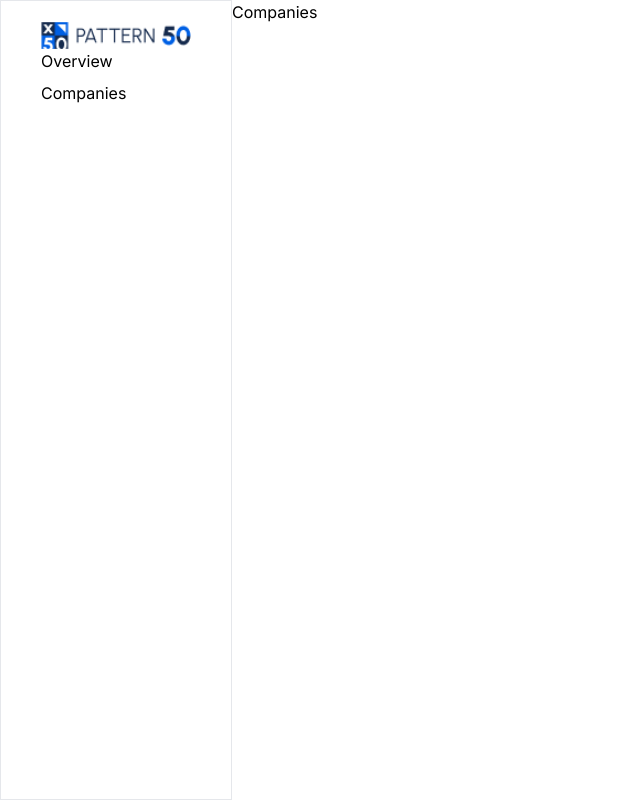
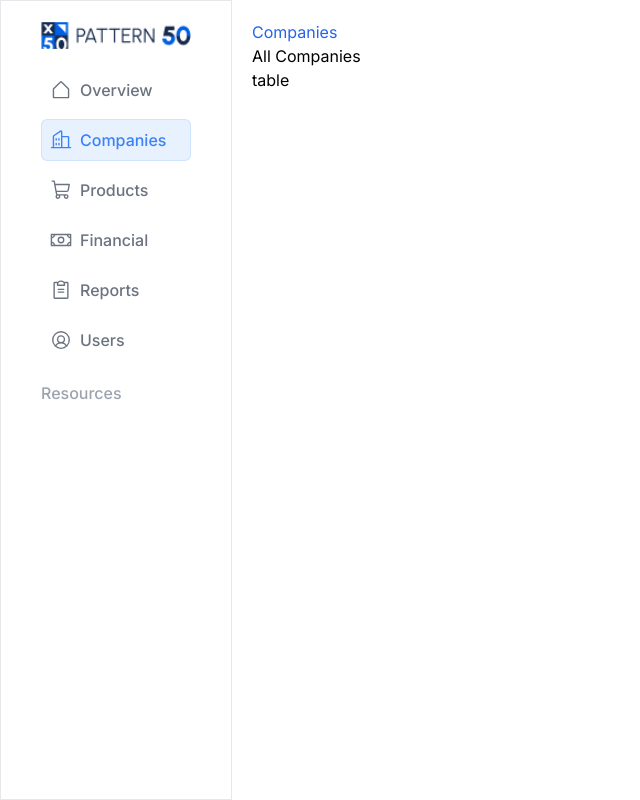
Before and after one commit to Samiislam851/NextJs-recap, a Next.js app: page /company/companies in a window 1280 px wide. Shown: the whole page, without its empty margins (0-640 px from the left). Built offline with nearby package versions, Linux system fonts and the light colour scheme.

Commit message:
layout routing has been added

```diff
--- a/src/app/company/companies/page.tsx
+++ b/src/app/company/companies/page.tsx
@@ -4,8 +4,21 @@ type Props = {}
 
 const Companies = (props: Props) => {
     return (
-        <div>
-            Companies
+        <div className='p-5'>
+            <div>
+                <p className='text-blue-600'>Companies</p>
+                <h3>All Companies</h3>
+
+            </div>
+
+
+
+
+
+            <div>
+                table
+
+            </div>
         </div>
     )
 }
--- /dev/null
+++ b/src/app/company/financial/page.tsx
@@ -0,0 +1,11 @@
+import React from 'react'
+
+type Props = {}
+
+const Financial = (props: Props) => {
+  return (
+    <div>Financial</div>
+  )
+}
+
+export default Financial
--- /dev/null
+++ b/src/app/company/products/page.tsx
@@ -0,0 +1,11 @@
+import React from 'react'
+
+type Props = {}
+
+const Products = (props: Props) => {
+  return (
+    <div>Products</div>
+  )
+}
+
+export default Products
--- /dev/null
+++ b/src/app/company/reports/page.tsx
@@ -0,0 +1,11 @@
+import React from 'react'
+
+type Props = {}
+
+const Reports = (props: Props) => {
+  return (
+    <div>Reports</div>
+  )
+}
+
+export default Reports
--- /dev/null
+++ b/src/app/company/users/page.tsx
@@ -0,0 +1,11 @@
+import React from 'react'
+
+type Props = {}
+
+const Users = (props: Props) => {
+  return (
+    <div>Users</div>
+  )
+}
+
+export default Users
--- a/src/app/page.tsx
+++ b/src/app/page.tsx
@@ -15,7 +15,8 @@ const page = (props: Props) => {
 
         <CvaButton intent='primary' size='small'>Primary</CvaButton>
         <CvaButton intent='secondary' size='medium' animate={true} > Secondary</CvaButton>
-        <CvaButton  size='medium' disabled={true} > Disabled secondary</CvaButton>
+        <CvaButton size='medium' disabled={true} > Disabled secondary </CvaButton>
+        <CvaButton intent='primary'size='medium' animate={true} plusIcon={true} > Add User </CvaButton>
 
 
       </div>
--- /dev/null
+++ b/src/components/Navlink/page.tsx
@@ -0,0 +1,34 @@
+'use client'
+import React, { ReactNode } from 'react'
+import Link from 'next/link';
+
+import { Icon } from '@phosphor-icons/react';
+import { usePathname, useRouter } from 'next/navigation';
+import clsx from 'clsx';
+interface props {
+    href: string,
+    children: ReactNode,
+    icon: ReactNode
+}
+const NavLink = ({ href, icon, children }: props) => {
+    const pathname = usePathname();
+    console.log(pathname);
+
+    const isActive = href === pathname;
+
+    return (
+        <div className='font-medium w-full'>
+            <Link href={href}>
+                <div className={clsx(
+                    'flex gap-2 items-center justify-start p-2 rounded-md w-full ',
+                    { ' text-blue-500 bg-[#E8F1FE] border  border-blue-300 border-opacity-30 ': isActive === true },
+                    { ' text-gray-500  border border-transparent ': isActive === false },
+                )}>
+                    <span className='font-bold'>{icon}</span>  <span>{children}</span>
+                </div>
+            </Link >
+        </div>
+    );
+};
+
+export default NavLink;
--- a/src/components/Sidebar/Sidebar.tsx
+++ b/src/components/Sidebar/Sidebar.tsx
@@ -1,10 +1,88 @@
 'use client'
 
+import { HouseSimple, Buildings, ShoppingCart, Money, UserCircle, ClipboardText } from '@phosphor-icons/react'
 import Image from 'next/image'
 import Link from 'next/link'
 import React from 'react'
+import NavLink from '../Navlink/page'
+
+
+
+
 
 const Sidebar = () => {
+
+    const iconSize = 22
+
+    const basicOptions = [
+        {
+            title: 'Overview',
+            icon: <HouseSimple size={iconSize} />,
+            link: '/company/overview'
+        },
+        {
+            title: 'Companies',
+            icon: <Buildings size={iconSize} />,
+            link: '/company/companies'
+        },
+        {
+            title: 'Products',
+            icon: <ShoppingCart size={iconSize} />,
+            link: '/company/products'
+        },
+        {
+            title: 'Financial',
+            icon: <Money size={iconSize} />,
+            link: '/company/financial'
+        },
+        {
+            title: 'Reports',
+            icon: <ClipboardText size={iconSize} />,
+            link: '/company/reports'
+        },
+        {
+            title: 'Users',
+            icon: <UserCircle size={iconSize} />,
+            link: '/company/users'
+        },
+    ];
+    const resourcesOptions = [
+        {
+            title: 'Overview',
+            icon: <HouseSimple size={iconSize} />,
+            link: '/company/overview'
+        },
+        {
+            title: 'Companies',
+            icon: <Buildings size={iconSize} />,
+            link: '/company/companies'
+        },
+        {
+            title: 'Products',
+            icon: <ShoppingCart size={iconSize} />,
+            link: '/company/products'
+        },
+        {
+            title: 'Financial',
+            icon: <Money size={iconSize} />,
+            link: '/company/financial'
+        },
+        {
+            title: 'Reports',
+            icon: <ClipboardText size={iconSize} />,
+            link: '/company/reports'
+        },
+        {
+            title: 'Users',
+            icon: <UserCircle size={iconSize} />,
+            link: '/company/users'
+        },
+    ];
+
+
+
+
+
     return (
         <div className='border px-10 py-5 min-h-screen'>
             <div className='w-fit mx-auto'>
@@ -12,23 +90,28 @@ const Sidebar = () => {
             </div>
 
 
+            {/* Links */}
+
+            <div className='flex flex-col items-start  gap-2 py-5 w-full '>
+                {basicOptions.map((option, i) =>
+                    <NavLink key={i} href={option.link} icon={option.icon} >
+
+                        {option.title}
+                    </NavLink>
+
+                )}
+
+            </div>
 
 
-
-            {/* Links */}
-            <div className='flex flex-col gap-2'>
-                <div>
-                    <Link href={'/company/overview'}>Overview</Link>
-                </div>
-                <Link href={'/company/companies'}>Companies</Link>
+            {/* Resources */}
+            <p className='text-gray-400 font-medium pb-5'>Resources</p>
 
 
 
 
 
 
-
-            </div>
         </div>
     )
 }
--- a/src/components/UI/CvaButton.tsx
+++ b/src/components/UI/CvaButton.tsx
@@ -1,4 +1,5 @@
 'use client'
+import { PlusCircle } from "@phosphor-icons/react";
 import { cva } from "class-variance-authority";
 import clsx from "clsx";
 import React, { ReactNode } from 'react'
@@ -37,7 +38,17 @@ const CvaButton = ({ className, children, intent, size, disabled = false, animat
     const dynamicClasses = button({ intent, size });
 
 
-    return <button disabled={disabled} className={clsx(dynamicClasses, className, { "cursor-not-allowed bg-gray-400": disabled === true }, { 'transition-all duration-300 ease-in-out hover:shadow-xl hover:scale-105': animate === true })}>{children}</button>
+    return <button
+        disabled={disabled}
+        className={
+            clsx(dynamicClasses, className, 'flex gap-2 items-center justify-center',
+                { "cursor-not-allowed bg-gray-400": disabled === true },
+                { "transition-all duration-300 ease-in-out hover:shadow-xl hover:scale-105": animate === true })} >
+
+        {plusIcon && <PlusCircle size={32} />}
+        <span>{children}</span>
+
+    </button>
 
 }
 
```
